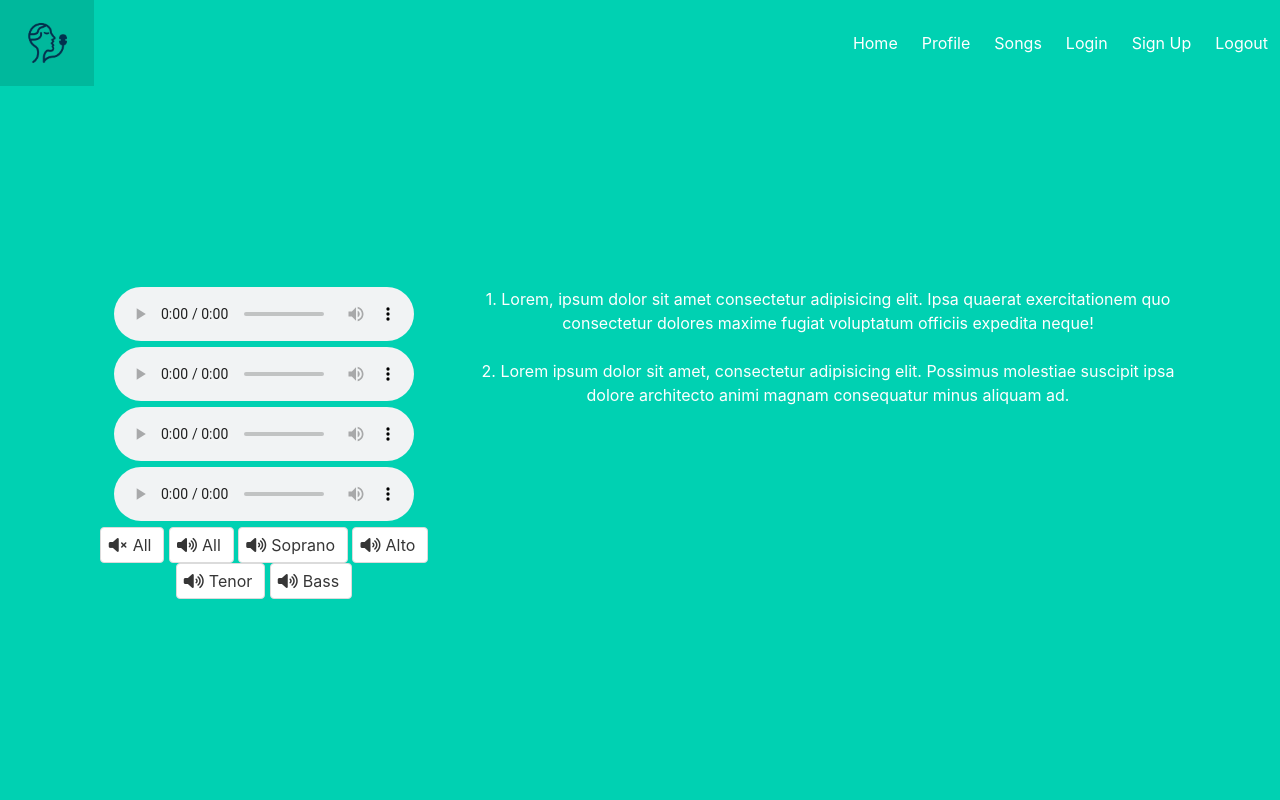
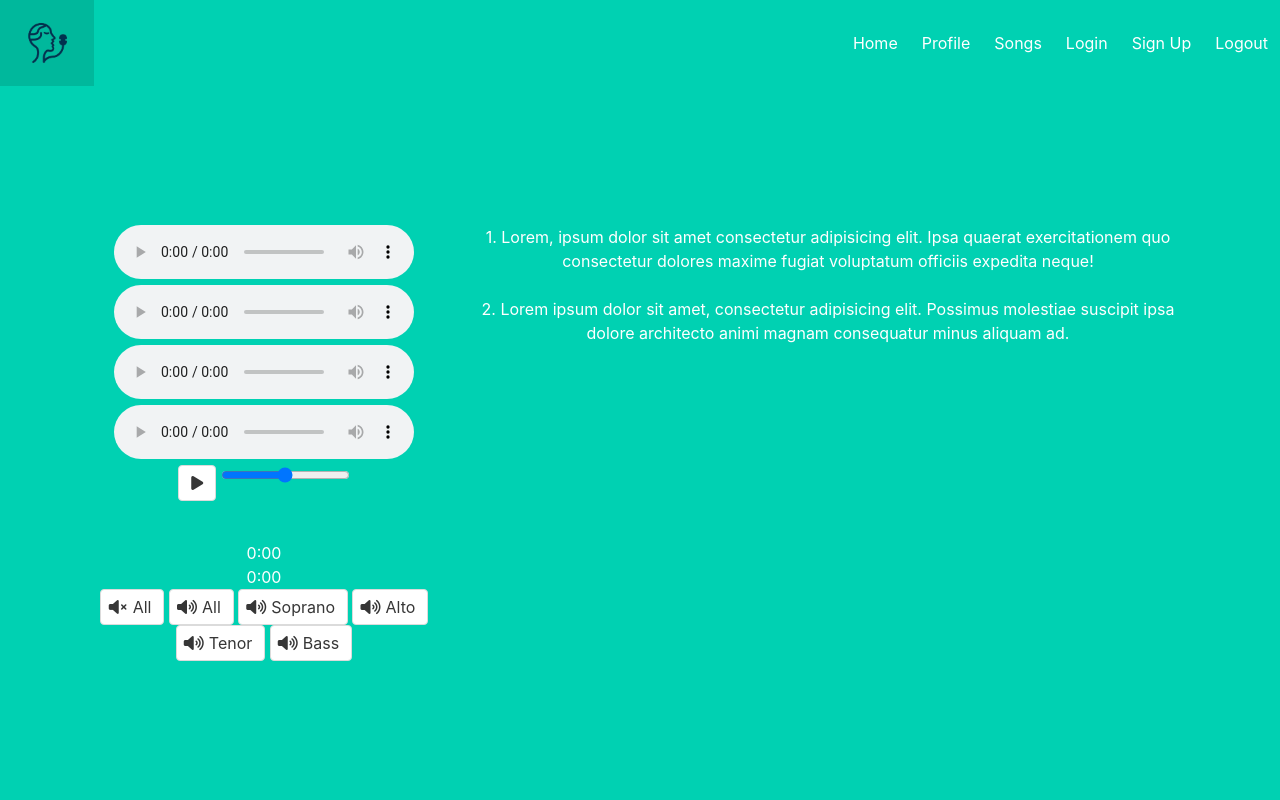
Before and after one commit to Toteya/ehanganomawi, a Flask app: template web_app/templates/songs.html in a window 1280 px wide. Run offline with Flask 3, Linux system fonts and the light colour scheme; the template is opened without the code that fills it, so the values that code supplies are empty.

Commit message:
added media player controls

```diff
--- a/web_app/static/scripts/songs.js
+++ b/web_app/static/scripts/songs.js
@@ -1,5 +1,9 @@
 // Handles the interactive functionality of the music player / songs page
 $(document).ready(() => {
+  let isPlaying = false;
+
+  const playPause = $('#play-pause');
+
   const soprano = $('#soprano');
   const alto = $('#alto');
   const tenor = $('#tenor');
@@ -17,25 +21,67 @@ $(document).ready(() => {
     {'audioItem': bass, 'muteButton': muteBass},
   ];
 
-  const toggleMute = (audioItem, muteButton) => {
-    const icon = muteButton.find('i');
-    if (audioItem.muted) {
-      unmuteAudio(audioItem, icon);
+  const playPauseAll = () => {
+    const playPromise = soprano.get(0).play();
+    const icon = playPause.find('i');
+    if (!isPlaying) {
+      playPromise
+        .then(() => {
+          icon.removeClass('fa-play');
+          icon.addClass('fa-pause');
+          isPlaying = true;
+        })
+        .catch((err) => {
+          console.log('Playback failed:', err);
+          icon.removeClass('fa-pause');
+          icon.addClass('fa-play');
+          isPlaying = false;
+        });
     } else {
-      muteAudio(audioItem, icon);
+      if (playPromise !== undefined) {
+        playPromise
+          .then(() => {
+            soprano.get(0).pause();
+            icon.removeClass('fa-pause');
+            icon.addClass('fa-play');
+            isPlaying = false;
+          })
+          .catch((err) => {
+            console.log(err);
+          })
+      }
     }
   }
 
-  const muteAudio = (audioItem, icon) => {
+  $('#play-pause').click(() => {
+    console.log('PLAY CLICKED!')
+      playPauseAll();
+      playPause.removeClass('fa-play');
+  });
+
+
+  const toggleMute = (audioItem, muteButton) => {
+    const icon = muteButton.find('i');
+    const span = muteButton.find('span.icon')
+    if (audioItem.muted) {
+      unmuteAudio(audioItem, icon, span);
+    } else {
+      muteAudio(audioItem, icon, span);
+    }
+  }
+
+  const muteAudio = (audioItem, icon, span) => {
     audioItem.muted = true;
     icon.removeClass('fa-volume-high');
     icon.addClass('fa-volume-xmark');
+    span.addClass('has-text-danger')
   }
 
-  const unmuteAudio = (audioItem, icon) => {
+  const unmuteAudio = (audioItem, icon, span) => {
     audioItem.muted = false;
     icon.removeClass('fa-volume-xmark');
     icon.addClass('fa-volume-high');
+    span.removeClass('has-text-danger')
   }
 
   $('#mute-soprano').click(() => {
@@ -57,28 +103,18 @@ $(document).ready(() => {
   $('#unmute-all').click(() => {
     for (const item of items) {
       const icon = item.muteButton.find('i');
-      unmuteAudio(item.audioItem, icon);
+      const span = item.muteButton.find('span.icon')
+      unmuteAudio(item.audioItem, icon, span);
     }
   });
 
   $('#mute-all').click(() => {
     for (const item of items) {
       const icon = item.muteButton.find('i');
-      muteAudio(item.audioItem, icon);
+      const span = item.muteButton.find('span.icon')
+      muteAudio(item.audioItem, icon, span);
     }
   });
 
-  $('#play').click(() => {
-    soprano.play();
-    alto.play();
-    tenor.play();
-    bass.play();
-  });
 
-  $('#pause').click(() => {
-    soprano.pause();
-    alto.pause();
-    tenor.pause();
-    bass.pause();
-  });
 });
--- a/web_app/templates/songs.html
+++ b/web_app/templates/songs.html
@@ -8,7 +8,7 @@
           <!-- media player -->
           <div class="audio-player">
               <audio id="soprano" controls>
-                  <!-- <source src="{{ url_for('static', filename='audio/soprano.mp3') }}" type="audio/mpeg"> -->
+                  <source src="{{ url_for('static', filename='assets/audio/sample.mp3') }}" type="audio/mpeg">
                   Your browser does not support the audio element.
               </audio>
               <audio id="alto" controls>
@@ -23,6 +23,20 @@
                   <!-- <source src="{{ url_for('static', filename='audio/bass.mp3') }}" type="audio/mpeg"> -->
                   Your browser does not support the audio element.
               </audio>
+              <div class="controls">
+                <button class="button" id="play-pause">
+                  <span>
+                    <i class="fas fa-play"></i>
+                    <!-- <i class="fa-solid fa-pause"></i> -->
+                  </span>
+                </button>
+                <input type="range" id="volumn-control" min="0" max="1" step="0.01" value="0.5">
+              </div>
+              <div class="progress">
+                <div class="progress-bar" id="progress-bar"></div>
+              </div>
+              <div id="current-time">0:00</div>
+              <div id="total-time">0:00</div>
           </div>
           <div class="container">
             <button class="button" id="mute-all">
```
